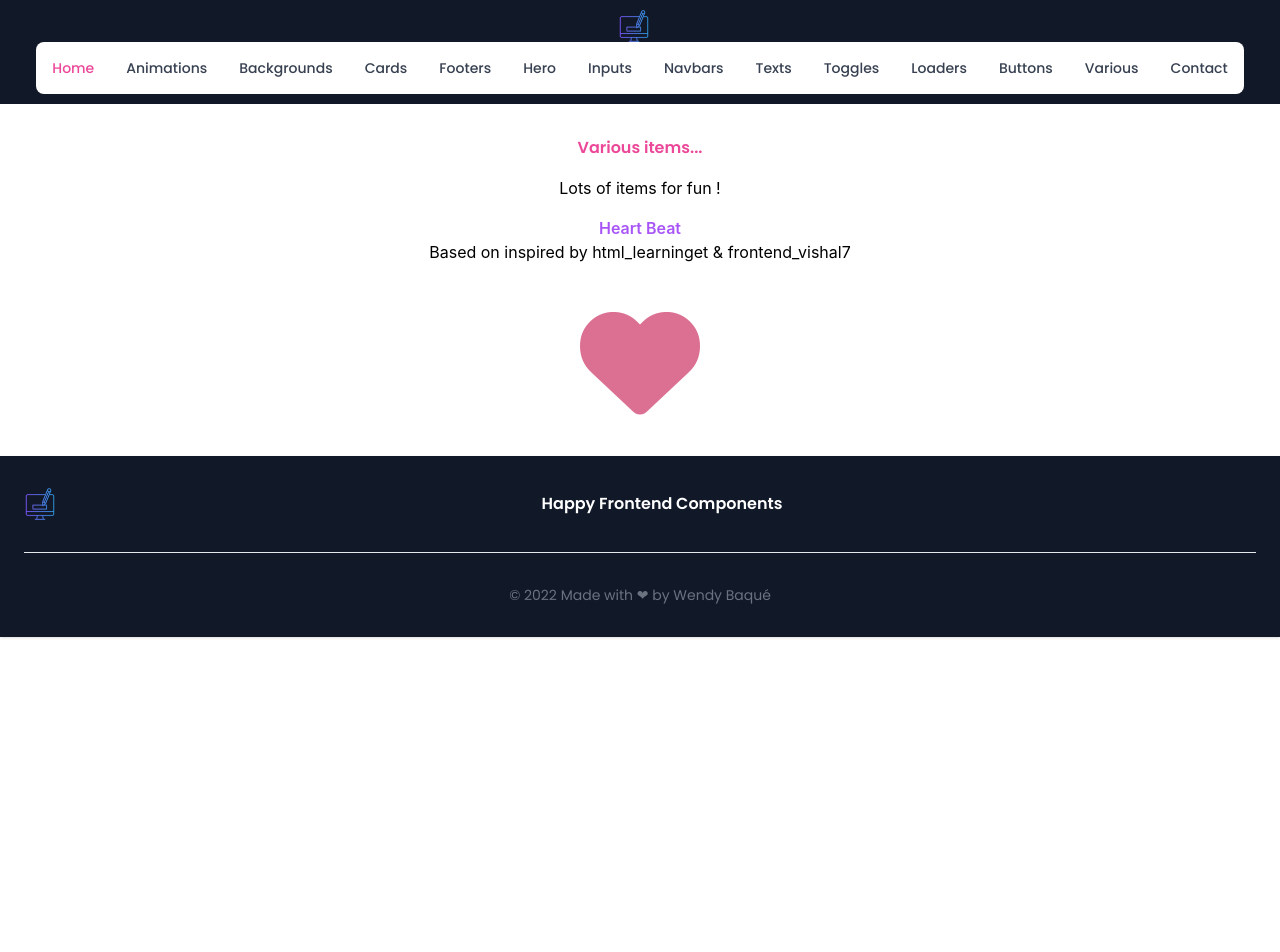
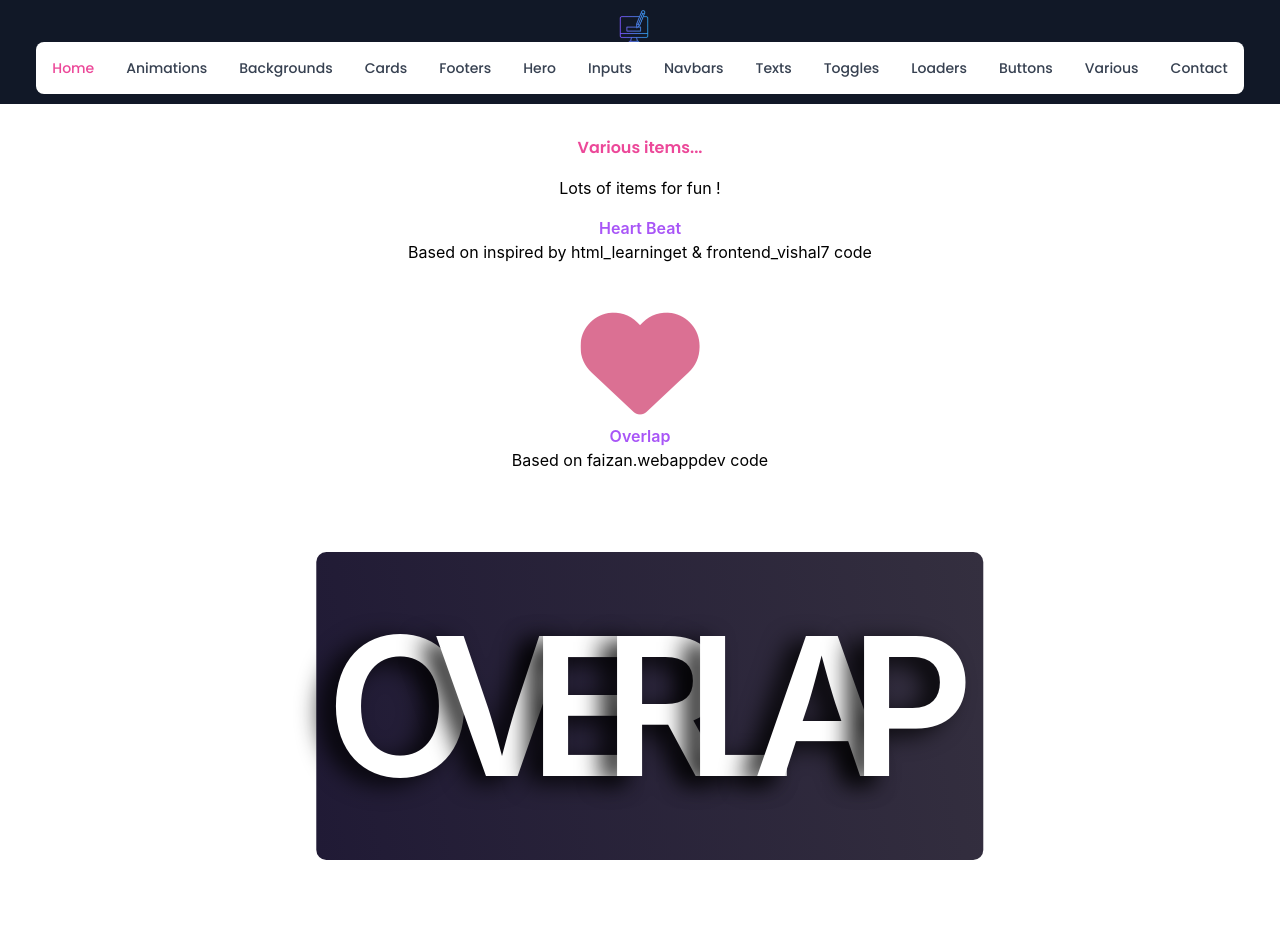
Before and after one commit to wendybaque/Happy-Frontend-Components, a React (Create React App) app: page /various in a window 1280 px wide. Shown: the top 952 px of the page. Before the commit the page ends 800 px from the top, so only its background shows below. Built offline with nearby package versions, Linux system fonts and the light colour scheme.

Commit message:
Add overlap in various components

```diff
--- /dev/null
+++ b/src/Components/Overlap.jsx
@@ -0,0 +1,18 @@
+import React from "react";
+import "./overlap.css";
+
+const Overlap = () => {
+  return (
+    <div className="overlap-container">
+      <span className="overlap-span">O</span>
+      <span className="overlap-span">V</span>
+      <span className="overlap-span">E</span>
+      <span className="overlap-span">R</span>
+      <span className="overlap-span">L</span>
+      <span className="overlap-span">A</span>
+      <span className="overlap-span">P</span>
+    </div>
+  );
+};
+
+export default Overlap;
--- /dev/null
+++ b/src/Components/overlap.css
@@ -0,0 +1,22 @@
+.overlap-container {
+  position: relative;
+  margin: 10px;
+  padding: 10px;
+  background-image: linear-gradient(80deg, #201a35, #342f3f);
+  top: 50%;
+  left: 50%;
+  transform: translate(-50%, -50%);
+  text-align: center;
+  color: white;
+  border-radius: 10px;
+}
+
+.overlap-span {
+  font-size: 15vw;
+  font-weight: 600;
+  text-shadow: -0.08em 0.03em 0.12em rgba(0, 0, 0, 0.9);
+}
+
+.overlap-container .overlap-span:not(:first-child) {
+  margin-left: -0.22em;
+}
--- a/src/Pages/Cards.jsx
+++ b/src/Pages/Cards.jsx
@@ -27,7 +27,7 @@ const Cards = () => {
           <p className="m-4">
             Based on{" "}
             <a href="https://github.com/S-Najim-S/instagram-reels-source-code/tree/main/image-hover-effect" alt="redirection vers le code de S-Najim-S">
-              inspired by S-Najim-S code
+              S-Najim-S code
             </a>
           </p>
           < HoverEffect/>
@@ -38,7 +38,7 @@ const Cards = () => {
           <p className="m-4">
             Based on{" "}
             <a href="https://codepen.io/medrupaloscil/pen/OJNrLLX" alt="redirection vers le code de Fehrenbach Baptiste">
-              inspired by Fehrenbach Baptiste code
+             Fehrenbach Baptiste code
             </a>
           </p>
           <InfiniteCarousel />
@@ -49,7 +49,7 @@ const Cards = () => {
           <p className="m-4">
             Based on{" "}
             <a href="https://www.instagram.com/p/CkSNLjVuR4a/" alt="redirection vers le code de baby_wolf_codes">
-              inspired by baby_wolf_codes
+              baby_wolf_codes
             </a>
           </p>
           <FigcaptionHover />
--- a/src/Pages/Various.jsx
+++ b/src/Pages/Various.jsx
@@ -1,27 +1,48 @@
-import React from 'react'
-import HeartBeat from '../Components/HeartBeat'
+import React from "react";
+import HeartBeat from "../Components/HeartBeat";
+import Overlap from "../Components/Overlap";
 
 const Various = () => {
   return (
-<div>
+    <div>
       <div className="m-4 p-4 flex flex-col">
-        <h1 className="flex flex-col items-center text-l font-semibold text-pink-500 font-poppins">Various items...</h1>
-        <p className="flex flex-col items-center text-l m-4">Lots of items for fun !</p>
+        <h1 className="flex flex-col items-center text-l font-semibold text-pink-500 font-poppins">
+          Various items...
+        </h1>
+        <p className="flex flex-col items-center text-l m-4">
+          Lots of items for fun !
+        </p>
 
         <section className="flex flex-col">
           <h2 className="font-semibold text-purple-500">Heart Beat</h2>
           <p className="pb-10">
             Based on{" "}
-            <a href="https://www.instagram.com/p/Chyf73jjcjl/" alt="redirection vers le code de html_learninget & frontend_vishal7">
-              inspired by html_learninget & frontend_vishal7
+            <a
+              href="https://www.instagram.com/p/Chyf73jjcjl/"
+              alt="redirection vers le code de html_learninget & frontend_vishal7"
+            >
+              inspired by html_learninget & frontend_vishal7 code
             </a>
           </p>
           <HeartBeat />
         </section>
 
+        <section className="flex flex-col">
+          <h2 className="font-semibold text-purple-500">Overlap</h2>
+          <p className="pb-12 mb-44">
+            Based on{" "}
+            <a
+              href="https://www.instagram.com/p/CfPScqdD-WE/"
+              alt="redirection vers le code de faizan.webappdev"
+            >
+              faizan.webappdev code
+            </a>
+          </p>
+          <Overlap />
+        </section>
       </div>
     </div>
-  )
-}
+  );
+};
 
-export default Various
+export default Various;
```
